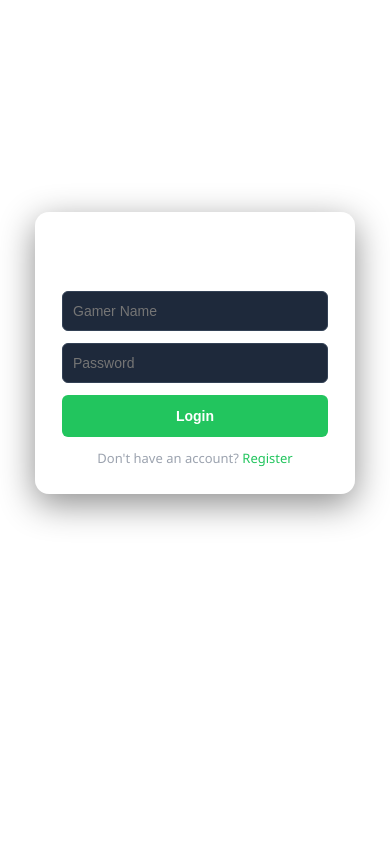
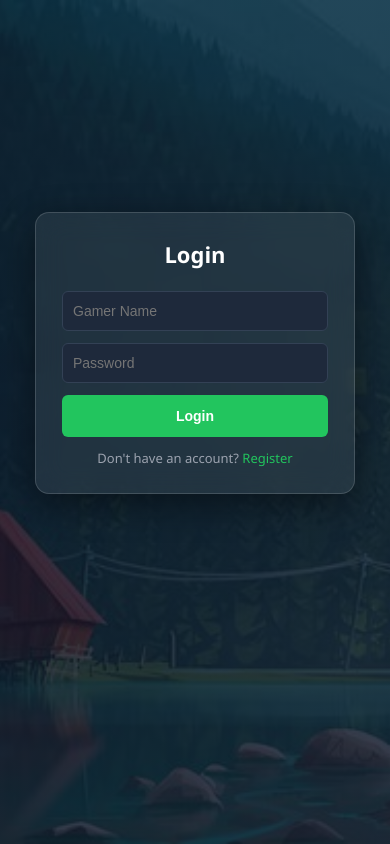
Before and after one commit to CodesCraft-404/Arcadify, a Django app: page / in a window 390 px wide. Run offline with Django 5.2, Linux system fonts and the light colour scheme.

Commit message:
Phone login and register UI2.4

```diff
--- a/accounts/templates/accounts/login_registration.html
+++ b/accounts/templates/accounts/login_registration.html
@@ -16,7 +16,9 @@ body{
     margin:0;
     font-family:'Segoe UI',Tahoma,Geneva,Verdana,sans-serif;
 
-
+    background:
+        linear-gradient(rgba(15,23,42,0.75), rgba(15,23,42,0.85)),
+        url("{% static 'images/login_bg.jpg' %}");
 
     background-size:cover;
     background-position:center;
```
